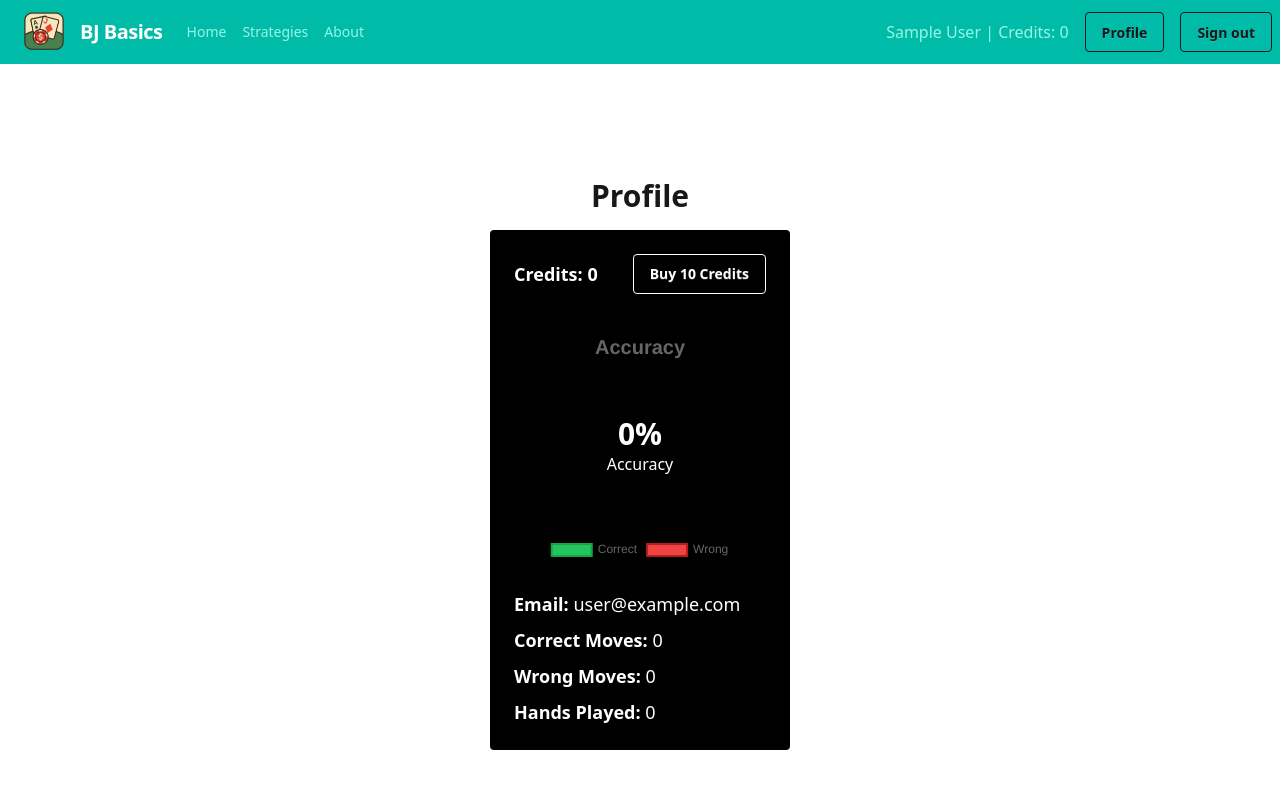
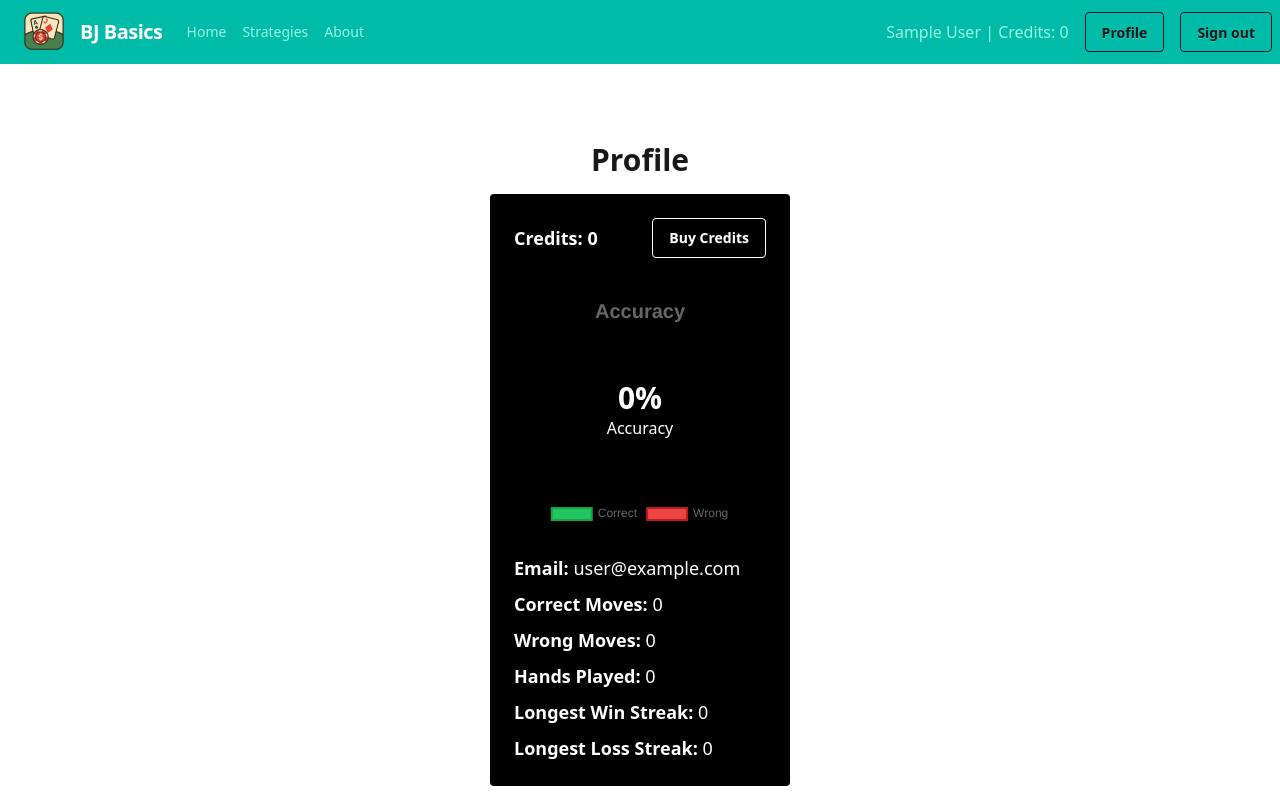
Before and after one commit to holeecow/orbital-highrollers, a Next.js app: page /profile in a window 1280 px wide. Built offline with nearby package versions, Linux system fonts and the light colour scheme; no server answers; the database is empty; sample sign-in values are in the browser's storage.

Commit message:
feature/statistics
added longest win and lose streak

```diff
--- a/src/components/blackjack/BlackjackGame.js
+++ b/src/components/blackjack/BlackjackGame.js
@@ -147,6 +147,12 @@ export default function BlackjackGame() {
   const [correctMoves, setCorrectMoves] = useState(0);
   const [wrongMoves, setWrongMoves] = useState(0);
   const [handsPlayed, setHandsPlayed] = useState(0);
+
+  const [currentWinStreak, setCurrentWinStreak] = useState(0);
+  const [currentLossStreak, setCurrentLossStreak] = useState(0);
+  const [longestWinStreak, setLongestWinStreak] = useState(0);
+  const [longestLossStreak, setLongestLossStreak] = useState(0);
+
   const [chipAnimations, setChipAnimations] = useState([]); // e.g., ["idle", "toPlayer", "toDealer"]
   const [animationShown, setAnimationShown] = useState(false);
   const [chipsMerged, setChipsMerged] = useState([]); // Track if payout chips have been merged
@@ -204,12 +210,21 @@ export default function BlackjackGame() {
           setWrongMoves(data.wrongMoves || 0);
           setHandsPlayed(data.handsPlayed || 0);
           setCredits(data.credits || 0);
+          setLongestWinStreak(data.longestWinStreak || 0);
+          setLongestLossStreak(data.longestLossStreak || 0);
+          // Current streaks are not persisted, so they reset on load
+          setCurrentWinStreak(data.currentWinStreak || 0);
+          setCurrentLossStreak(data.currentLossStreak || 0);
         } else {
           // New user for the game, stats are 0
           setCorrectMoves(0);
           setWrongMoves(0);
           setHandsPlayed(0);
           setCredits(0);
+          setLongestWinStreak(0);
+          setLongestLossStreak(0);
+          setCurrentWinStreak(0);
+          setCurrentLossStreak(0);
         }
         setStatsLoading(false); // Stats are loaded
       },
@@ -617,26 +632,65 @@ export default function BlackjackGame() {
         return;
       }
       let payout = 0;
+      let roundWon = false;
+      let roundLost = false;
+
       results.forEach((result, i) => {
         const b = handBets[i];
         if (result === "win") {
+          roundWon = true;
           if (handTotal(playerHands[i]) == 21 && playerHands[i].length == 2) {
             payout += b * 2 + b;
           } else {
             payout += b * 2;
           }
-        } else if (result === "push") payout += b;
+        } else if (result === "push") {
+          payout += b;
+        } else if (result === "lose") {
+          roundLost = true;
+        }
         // lose: no payout
       });
-      if (payout > 0) {
+
+      let newCurrentWinStreak = currentWinStreak;
+      let newCurrentLossStreak = currentLossStreak;
+      let newLongestWinStreak = longestWinStreak;
+      let newLongestLossStreak = longestLossStreak;
+
+      if (roundWon && !roundLost) { // Pure win
+        newCurrentWinStreak++;
+        newCurrentLossStreak = 0;
+        if (newCurrentWinStreak > newLongestWinStreak) {
+          newLongestWinStreak = newCurrentWinStreak;
+        }
+      } else if (roundLost && !roundWon) { // Pure loss
+        newCurrentLossStreak++;
+        newCurrentWinStreak = 0;
+        if (newCurrentLossStreak > newLongestLossStreak) {
+          newLongestLossStreak = newCurrentLossStreak;
+        }
+      } else { // Push or mixed results (e.g., win one hand, lose another)
+        newCurrentWinStreak = 0;
+        newCurrentLossStreak = 0;
+      }
+
+      setCurrentWinStreak(newCurrentWinStreak);
+      setCurrentLossStreak(newCurrentLossStreak);
+      setLongestWinStreak(newLongestWinStreak);
+      setLongestLossStreak(newLongestLossStreak);
+
       const userRef = doc(db, "blackjackStats", user.uid);
       updateDoc(userRef, {
         credits: credits + payout,
         correctMoves,
         wrongMoves,
         handsPlayed,
+        longestWinStreak: newLongestWinStreak,
+        longestLossStreak: newLongestLossStreak,
+        currentWinStreak: newCurrentWinStreak,
+        currentLossStreak: newCurrentLossStreak,
       });
-      }
+
       setBetLocked(false);
     } else {
       return;
--- a/src/pages/profile.js
+++ b/src/pages/profile.js
@@ -14,6 +14,8 @@ export default function Profile() {
     correctMoves: 0,
     wrongMoves: 0,
     handsPlayed: 0,
+    longestWinStreak: 0,
+    longestLossStreak: 0,
   });
   const [statsLoading, setStatsLoading] = useState(true);
   const [credits, setCredits] = useState(0);
@@ -30,17 +32,28 @@ export default function Profile() {
     }
     setStatsLoading(true);
     const statsRef = doc(db, "blackjackStats", user.uid);
-    const unsubStats = onSnapshot(
+    const unsubscribe = onSnapshot(
       statsRef,
       (docSnap) => {
         if (docSnap.exists()) {
+          const data = docSnap.data();
           setStats({
-            correctMoves: docSnap.data().correctMoves || 0,
-            wrongMoves: docSnap.data().wrongMoves || 0,
-            handsPlayed: docSnap.data().handsPlayed || 0,
+            correctMoves: data.correctMoves || 0,
+            wrongMoves: data.wrongMoves || 0,
+            handsPlayed: data.handsPlayed || 0,
+            longestWinStreak: data.longestWinStreak || 0,
+            longestLossStreak: data.longestLossStreak || 0,
           });
+          setCredits(data.credits || 0);
         } else {
-          setStats({ correctMoves: 0, wrongMoves: 0, handsPlayed: 0 });
+          setStats({
+            correctMoves: 0,
+            wrongMoves: 0,
+            handsPlayed: 0,
+            longestWinStreak: 0,
+            longestLossStreak: 0,
+          });
+          setCredits(0);
         }
         setStatsLoading(false);
       },
@@ -49,14 +62,8 @@ export default function Profile() {
         setStatsLoading(false);
       }
     );
-    const userRef = doc(db, "blackjackStats", user.uid);
-    const unsubCredits = onSnapshot(userRef, (docSnap) => {
-      setCredits(docSnap.exists() ? docSnap.data().credits || 0 : 0);
-    });
-    return () => {
-      unsubStats();
-      unsubCredits();
-    };
+
+    return () => unsubscribe();
   }, [user, authLoading, router]);
 
   if (authLoading || statsLoading) {
@@ -159,13 +166,13 @@ export default function Profile() {
             className="btn btn-outline ml-4"
             onClick={() => setBuyModal(true)}
           >
-            Buy 10 Credits
+            Buy Credits
           </button>
         </div>
         {buyModal && (
           <div className="fixed inset-0 flex items-center justify-center bg-black bg-opacity-50 z-50">
             <div className="bg-white text-black p-6 rounded shadow flex flex-col gap-4 min-w-[300px]">
-              <h2 className="text-xl font-bold mb-2">Buy 10 Credits</h2>
+              <h2 className="text-xl font-bold mb-2">Buy Credits</h2>
               <label className="flex flex-col gap-1">
                 Quantity:
                 <input
@@ -217,6 +224,14 @@ export default function Profile() {
             <span className="font-semibold">Hands Played:</span>{" "}
             {stats.handsPlayed}
           </div>
+          <div>
+            <span className="font-semibold">Longest Win Streak:</span>{" "}
+            {stats.longestWinStreak}
+          </div>
+          <div>
+            <span className="font-semibold">Longest Loss Streak:</span>{" "}
+            {stats.longestLossStreak}
+          </div>
         </div>
       </div>
     </main>
```
Lines whose indentation alone changed are shown as unchanged.
